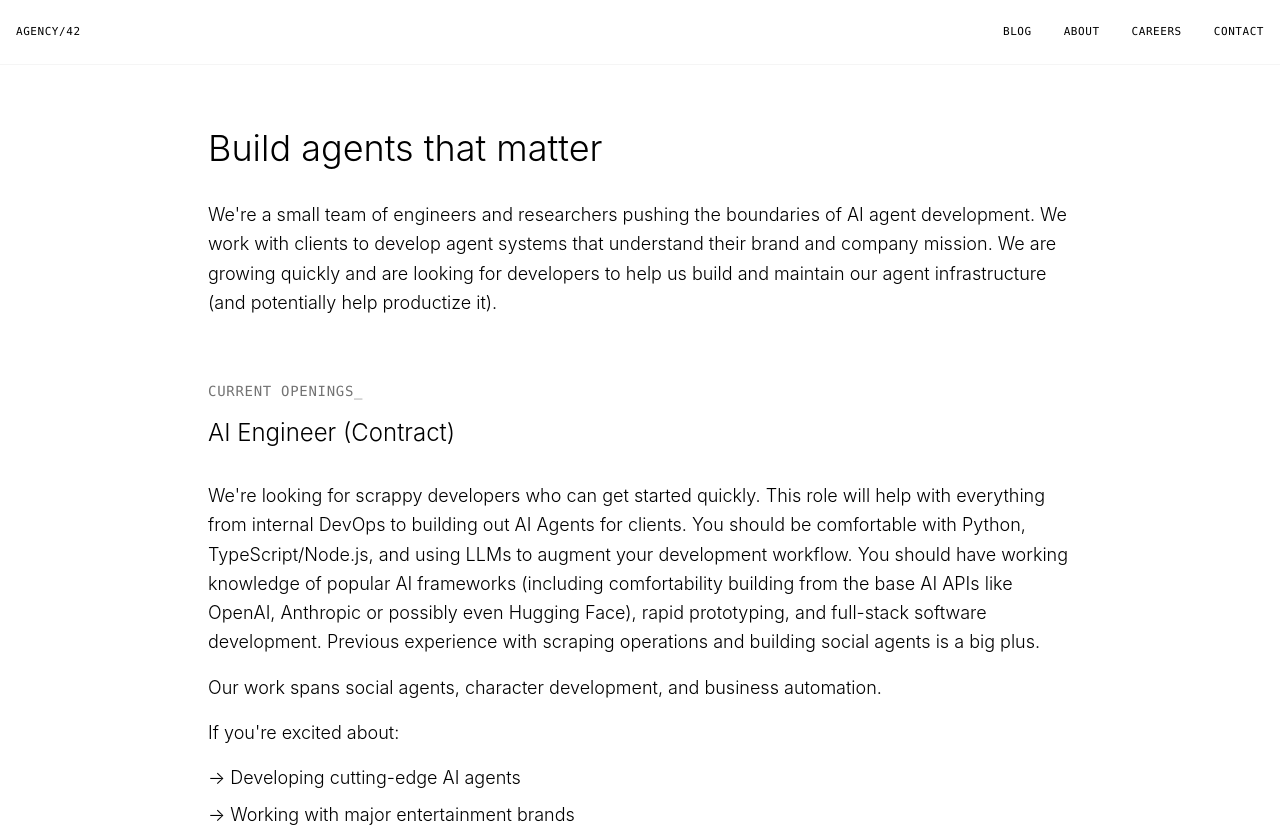
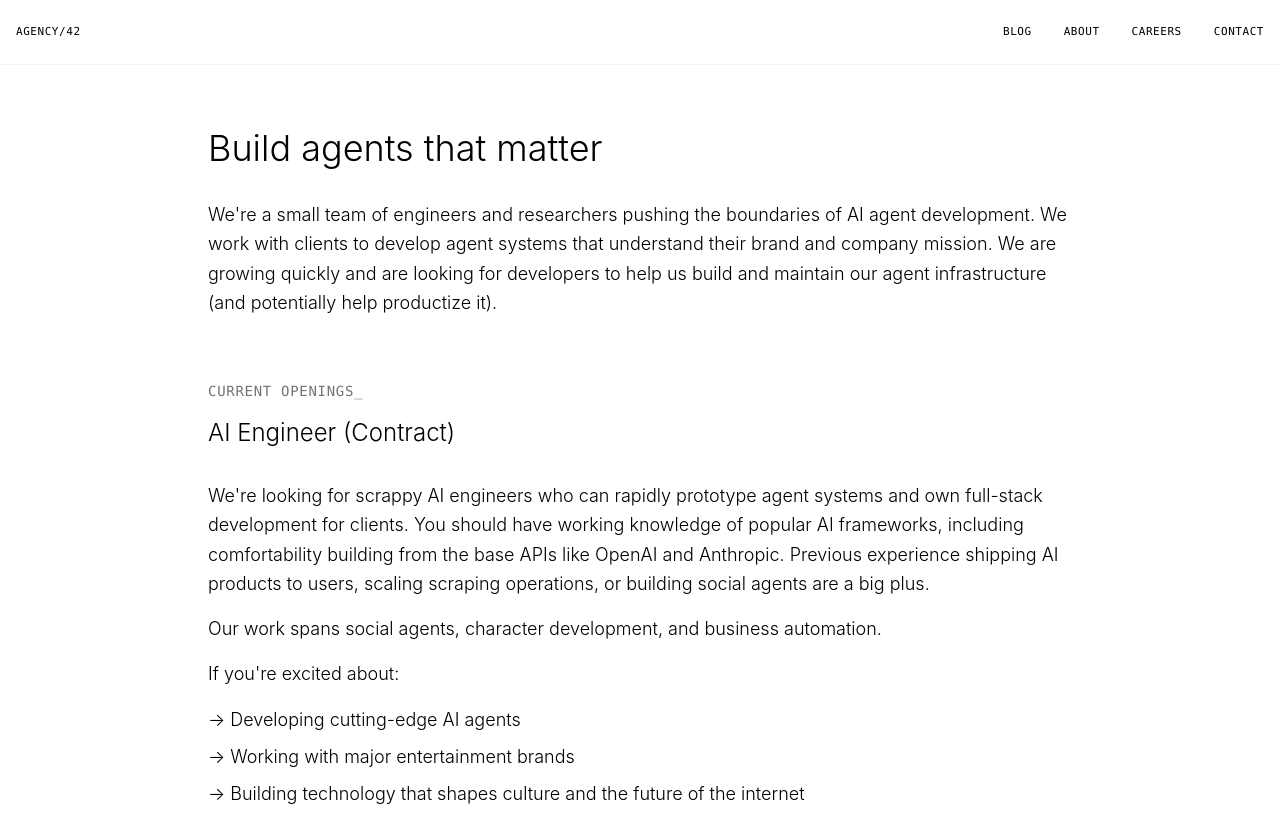
Before and after one commit to agency42/agency42-website, a Next.js app: page /careers in a window 1280 px wide. Shown: the top 827 px of the page. Built offline with nearby package versions, Linux system fonts and the light colour scheme.

Commit message:
update careers copy

```diff
--- a/app/careers/page.tsx
+++ b/app/careers/page.tsx
@@ -33,7 +33,7 @@ export default function Careers() {
 
               <div className="space-y-4">
                 <p className="text-lg font-light leading-relaxed">
-                  We're looking for scrappy developers who can get started quickly. This role will help with everything from internal DevOps to building out AI Agents for clients. You should be comfortable with Python, TypeScript/Node.js, and using LLMs to augment your development workflow. You should have working knowledge of popular AI frameworks (including comfortability building from the base AI APIs like OpenAI, Anthropic or possibly even Hugging Face), rapid prototyping, and full-stack software development. Previous experience with scraping operations and building social agents is a big plus.
+                  We're looking for scrappy AI engineers who can rapidly prototype agent systems and own full-stack development for clients. You should have working knowledge of popular AI frameworks, including comfortability building from the base APIs like OpenAI and Anthropic. Previous experience shipping AI products to users, scaling scraping operations, or building social agents are a big plus.
                 </p>
 
                 <p className="text-lg font-light leading-relaxed">
```
